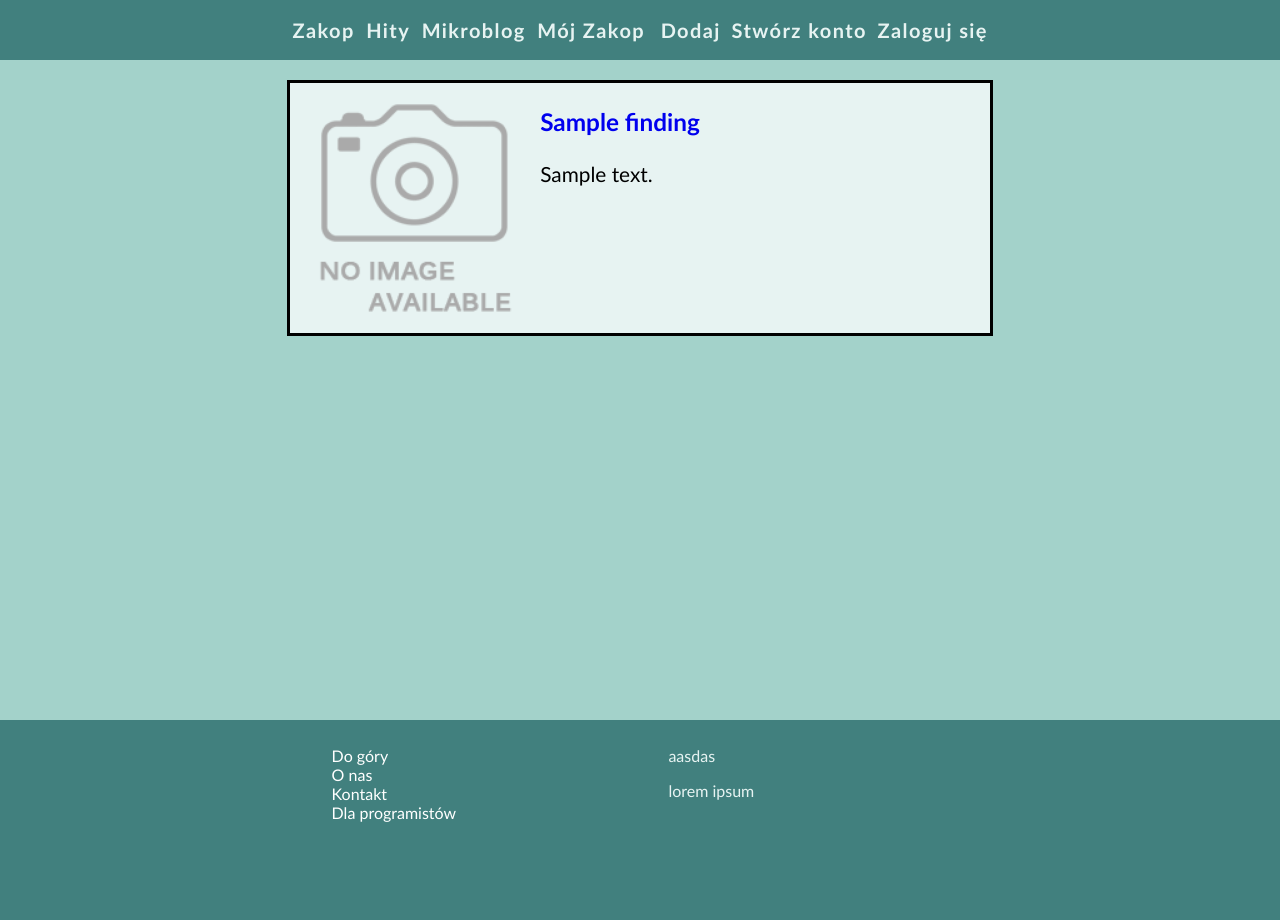
After one commit to Deelite34/Zakop, a Django app: page /link/1/ in a window 1280 px wide. The commit adds this page. Run offline with Django 3.2, Linux system fonts and the light colour scheme; tables that the repository leaves empty hold one stand-in row (values such as "Sample post").

Commit message:
Add basic page for each finding

```diff
--- a/zakop_app/static/zakop_app/style.css
+++ b/zakop_app/static/zakop_app/style.css
@@ -80,9 +80,20 @@ body{
 	background-color:#e7f3f2;
 	box-sizing: border-box;
 }
+.main-content-finding-big{
+	font-size:130%;
+}
+
+.main-content-finding-text{
+	height:30%;
+}
 
 .main-content-left img{
-	height:auto;
+	height:170px;
+}
+
+.main-content-finding-big img{
+	height:250px;
 }
 
 .main-content-form-wrapper{
--- a/zakop_app/templates/zakop_app/base.html
+++ b/zakop_app/templates/zakop_app/base.html
@@ -20,7 +20,6 @@
           <a href="#" class="flex-child">Mikroblog</a>
           <a href="#" class="flex-child">Mój Zakop</a>
           <a href="#" class="flex-child-hidden"></a>
-
           {% if user.is_authenticated %}
           <a href="{% url 'zakop_app:add_finding' %}" class="flex-child-right">Dodaj</a>
           <p class="flex-child-right">{{ user.username }} </p>
--- /dev/null
+++ b/zakop_app/templates/zakop_app/finding.html
@@ -0,0 +1,16 @@
+{% extends "zakop_app/base.html" %}
+
+{% block content %}
+{% load static %}
+
+<div class='main-content-findings'>
+  <div class="main-content-left main-content-finding-big">
+      <div class="rating"></div>
+      <img src="{% static 'zakop_app/no_image_available.png' %}" alt="No image available">
+      <div class="main-content-left-text">
+        <a href="http://{{finding.permalink}}"><h3>{{ finding.title }}</h3></a>
+        <p class="main-content-finding-text"> {{ finding.description }}</p>
+      </div>
+    </div>
+</div>
+{% endblock content %}
--- a/zakop_app/urls.py
+++ b/zakop_app/urls.py
@@ -6,5 +6,6 @@ urlpatterns = [
     # Strona glowna
     path('', views.index, name='index'),
     path('dodaj', views.add_finding, name="add_finding"),
+    path('link/<finding_id>/', views.finding, name='finding')
 
 ]
--- a/zakop_app/views.py
+++ b/zakop_app/views.py
@@ -9,8 +9,14 @@ from django.urls import reverse
 def index(request):
     limit = 10
     findings = Finding.objects.order_by('finding_date')[:limit]
-    context = {'findings': findings}
+    context = {'findings': findings, 'finding': findings}
     return render(request, 'zakop_app/index.html', context)
+
+
+def finding(request, finding_id):
+    finding = Finding.objects.get(finding_id=finding_id)
+    context = {'finding': finding}
+    return render(request, 'zakop_app/finding.html', context)
 
 
 def add_finding(request):
```
Also changed, not shown: zakop_app/templates/zakop_app/index.html (+6 -3 lines).
